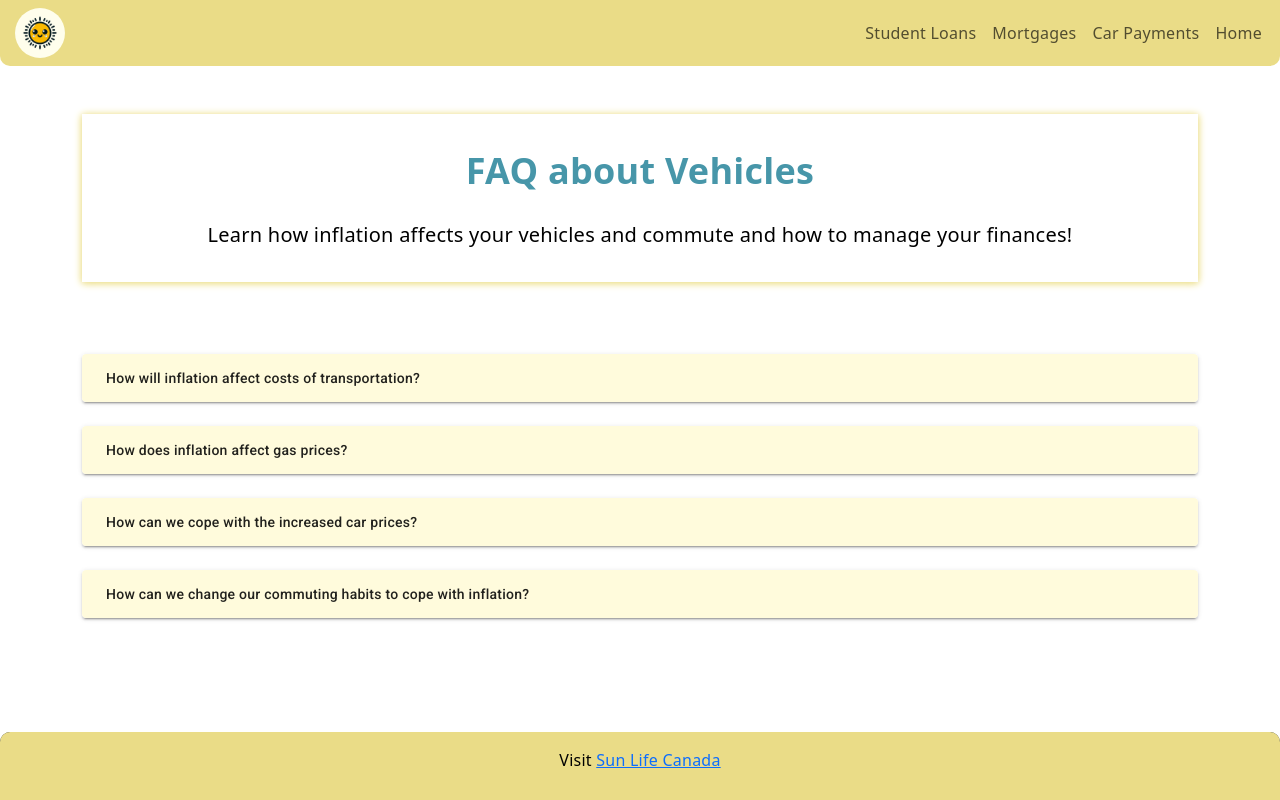
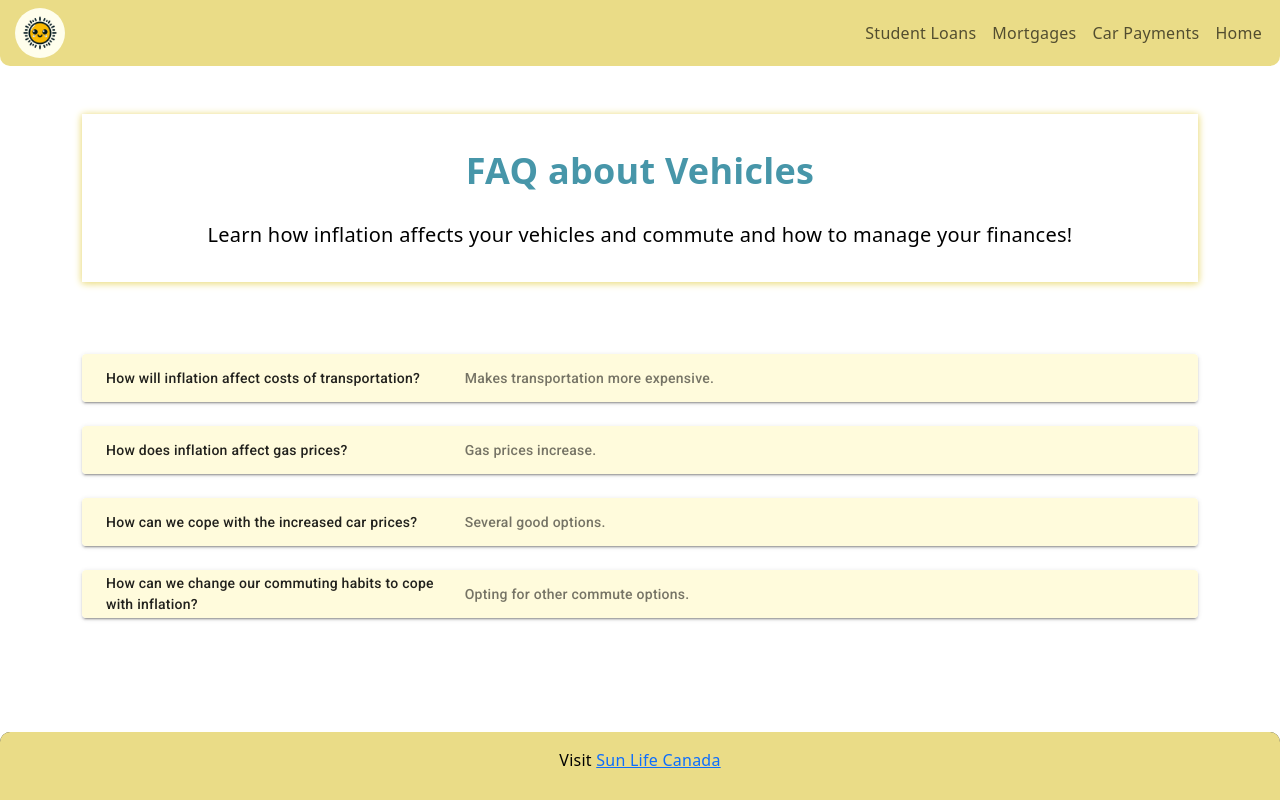
Before and after one commit to amczuboka/Hack-a-Bunch, an Angular app in the folder hack-a-bunch/: page /car-payments in a window 1280 px wide. Built offline with nearby package versions, Linux system fonts and the light colour scheme.

Commit message:
add descriptions

```diff
--- a/hack-a-bunch/src/app/pages/car-payments/car-payments.component.html
+++ b/hack-a-bunch/src/app/pages/car-payments/car-payments.component.html
@@ -19,6 +19,9 @@
             <mat-panel-title>
               How will inflation affect costs of transportation?
             </mat-panel-title>
+          <mat-panel-description>
+          Makes transportation more expensive.
+          </mat-panel-description>
           </mat-expansion-panel-header>
           <p>
             Inflation impacts someone's ability to purchase or loan a car in many ways:
@@ -46,6 +49,9 @@
             <mat-panel-title>
               How does inflation affect gas prices?
             </mat-panel-title>
+            <mat-panel-description>
+              Gas prices increase.
+              </mat-panel-description>
           </mat-expansion-panel-header>
           <p>
             Many factors have affected our supply of oil: the Russian-Ukrainian war, lasting effects of COVID-19, and cut-backs in oil
@@ -66,6 +72,9 @@
                 <mat-panel-title>
                     How can we cope with the increased car prices?
                 </mat-panel-title>
+                <mat-panel-description>
+                  Several good options.
+                  </mat-panel-description>
               </mat-expansion-panel-header>
               <p>
                 There are many ways that one can save money when buying or loaning a car:
@@ -94,6 +103,9 @@
             <mat-panel-title>
               How can we change our commuting habits to cope with inflation?
             </mat-panel-title>
+            <mat-panel-description>
+              Opting for other commute options.
+              </mat-panel-description>
           </mat-expansion-panel-header>
           <p>
             Due to the increase in gas prices over the last few years, many people have opted for different modes of transportation
```
